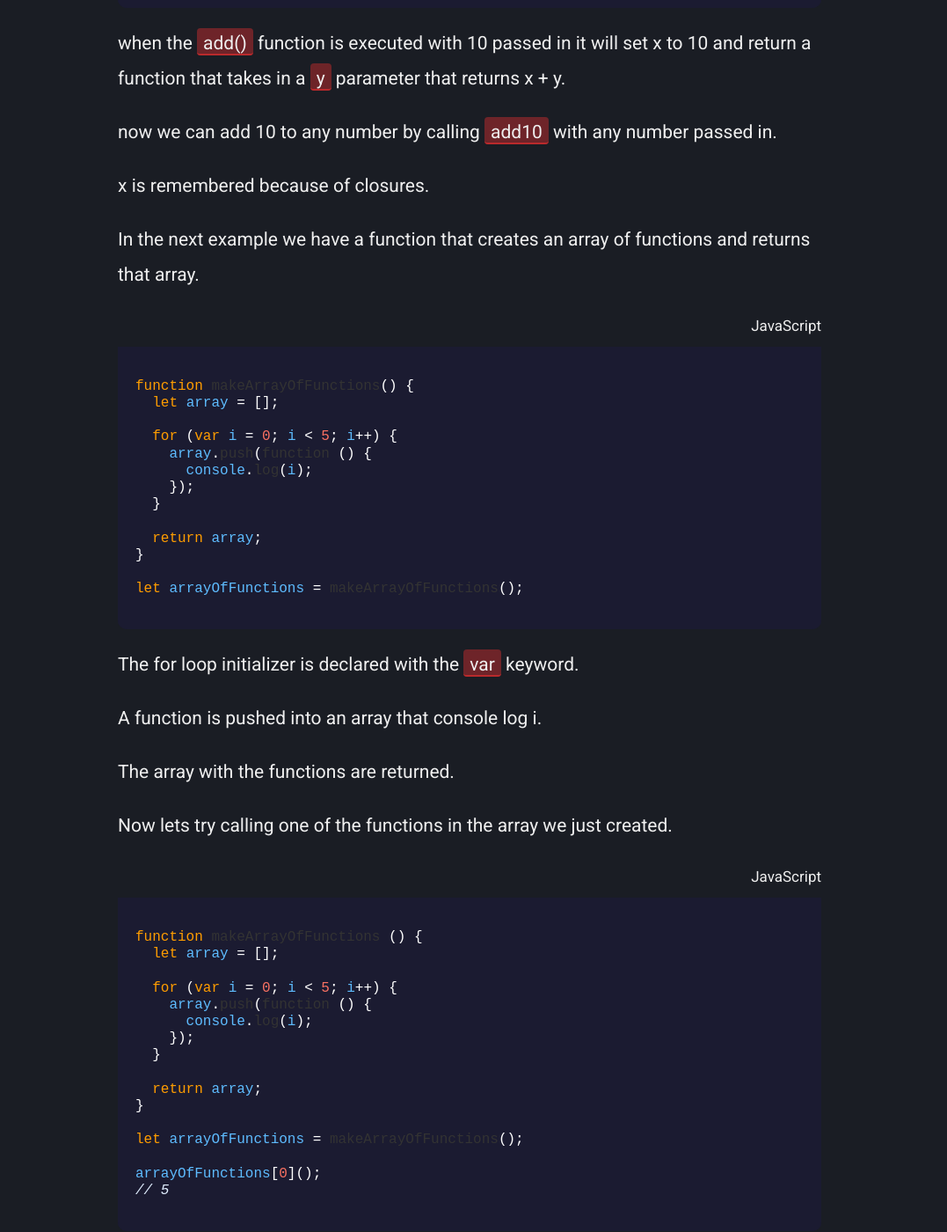
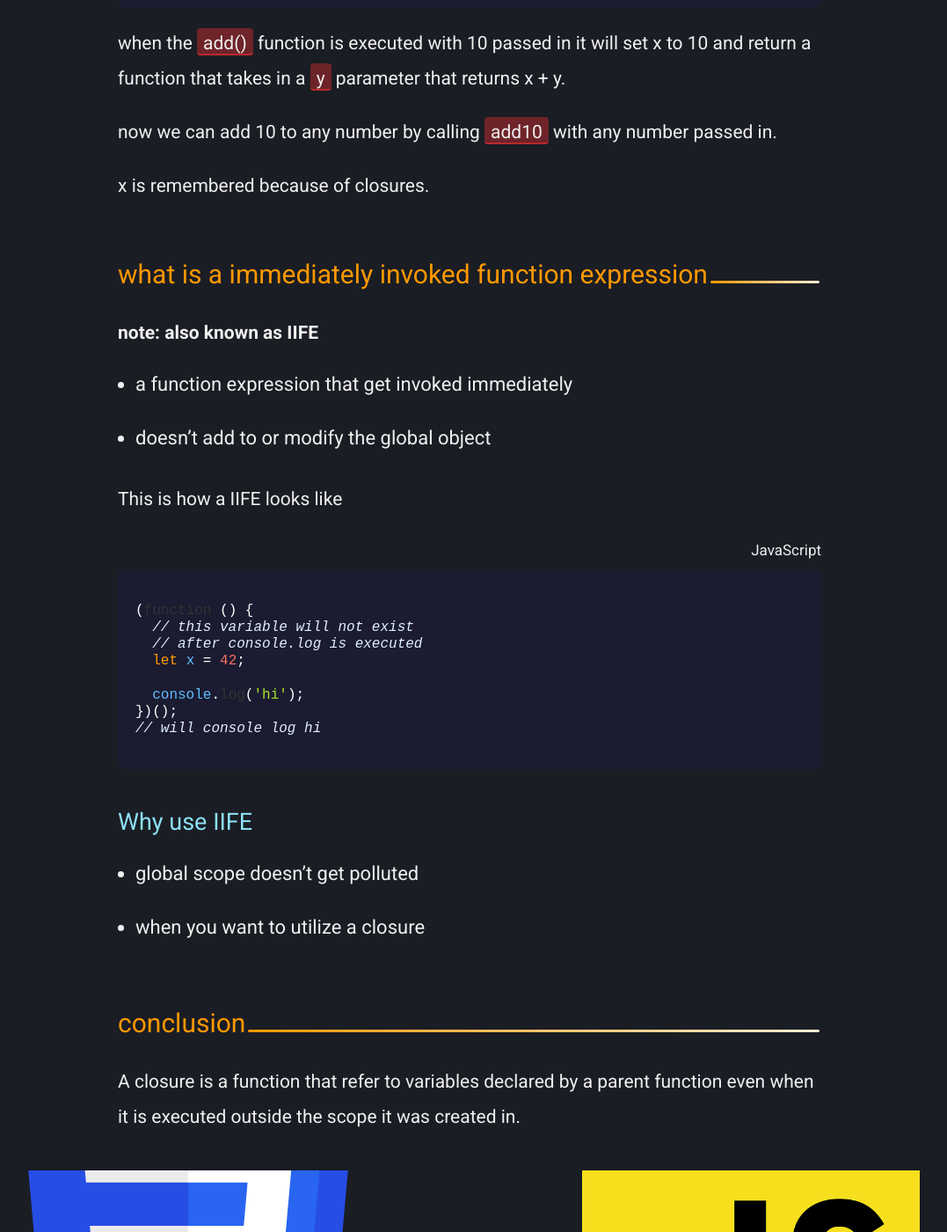
Before and after one commit to codinglead/codinglead.github.io, a Jekyll site: the page built from _posts/2019-5-15-what-are-closures.md, in a window 1280 px wide and 1400 px high, scrolled down 3263 px. Shown: the whole window at 88% size, without its empty margins (106-1183 px from the left). Built offline with Jekyll 4.4.1, drawn with Linux system fonts in a browser that asks for light colours; comment, search, counter and statistics services are not loaded; some of the changed text lies outside the part shown.

Commit message:
remove example and modify structure

````diff
--- a/_posts/2019-5-15-what-are-closures.md
+++ b/_posts/2019-5-15-what-are-closures.md
@@ -123,91 +123,12 @@ now we can add 10 to any number by calling <span class="highlight__code">add10</
 
 x is remembered because of closures.
 
-In the next example we have a function that creates an array of functions and returns that array.
+## what is a immediately invoked function expression
 
-<p class="highlight__file-desc">JavaScript</p>
+**note: also known as IIFE**
 
-```javascript
-function makeArrayOfFunctions() {
-  let array = [];
-
-  for (var i = 0; i < 5; i++) {
-    array.push(function () {
-      console.log(i);
-    });
-  }
-
-  return array;
-}
-
-let arrayOfFunctions = makeArrayOfFunctions();
-```
-
-The for loop initializer is declared with the <span class="highlight__code">var</span> keyword.
-
-A function is pushed into an array that console log i.
-
-The array with the functions are returned.
-
-Now lets try calling one of the functions in the array we just created.
-
-<p class="highlight__file-desc">JavaScript</p>
-
-```javascript
-function makeArrayOfFunctions () {
-  let array = [];
-
-  for (var i = 0; i < 5; i++) {
-    array.push(function () {
-      console.log(i);
-    });
-  }
-
-  return array;
-}
-
-let arrayOfFunctions = makeArrayOfFunctions();
-
-arrayOfFunctions[0]();
-// 5
-```
-What? it prints 5?
-
-It prints 5 because a closure was made to reference the i that was created in the for loop.
-
-It does this because the variable i is created with <span class="highlight__code">var</span> which isn't block scoped. Only one variable is created and only one variable is referenced through out the for loop.
-
-<p class="highlight__file-desc">JavaScript</p>
-
-```javascript
-for (var i = 0; i < 5; i++) {
- // do stuff
-}
-```
-
-The JavaScript compiler will compile the code to look like this.
-
-<p class="highlight__file-desc">JavaScript</p>
-
-```javascript
-var i;
-
-for (i = 0; i < 5; i++) {
- // do stuff
-}
-```
-
-The declaration of i is moved to the nearest scope.
-
-Some ways to fix this is use the variable declarations <span class="highlight__code">let</span> or <span class="highlight__code">const</span> or encapsulate it inside a IIFE.
-
-now what is a IIFE?
-
-## immediately invoked function expression
-
-* A function expression that get invoked immediately
-* Doesn't add to or modify the global object
-
+* a function expression that get invoked immediately
+* doesn't add to or modify the global object
 
 This is how a IIFE looks like
 
@@ -219,44 +140,15 @@ This is how a IIFE looks like
   // after console.log is executed
   let x = 42;
 
-  console.log('hi')
+  console.log('hi');
 })();
 // will console log hi
 ```
 
-Why use IIFE?
+### Why use IIFE
 
-Use IIFE so your global scope doesn't get polluted or when you want to create a closure.
-
-Now let's fix the problem we had earlier.
-
-<p class="highlight__file-desc">JavaScript</p>
-
-```javascript
-function makeArrayOfFunctions () {
-  var array = [];
-
-  for (var i = 0; i < 5; i++) {
-    array.push(
-      (function (x) {
-        return function () {
-          console.log(x);
-        }
-      // pass in i as an argument
-      })(i)
-    );
-  }
-
-  return array;
-}
-
-let arrayOfFunctions = makeArrayOfFunctions();
-
-console.log(arrayOfFunctions[0]());
-// 0
-```
-
-A IIFE is created for every iteration of the for loop, it returns an anonymous function that console logs x. x is the parameter that is passed into the parent function which means the child function will be able to use it because it has reference to the scope of the parent function. a new value is created for every iteration that the IFFE is in because primitives are passed by value and not by reference. A closure is created from the parent to the child.
+* global scope doesn't get polluted
+* when you want to utilize a closure
 
 ## conclusion
 
````
Also changed, not shown: other parts of _posts/2019-5-15-what-are-closures.md (+1 -1 lines).
